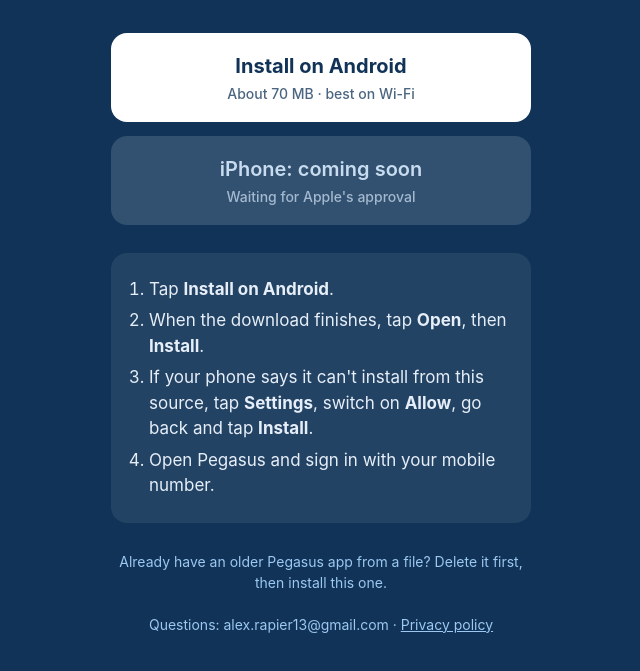
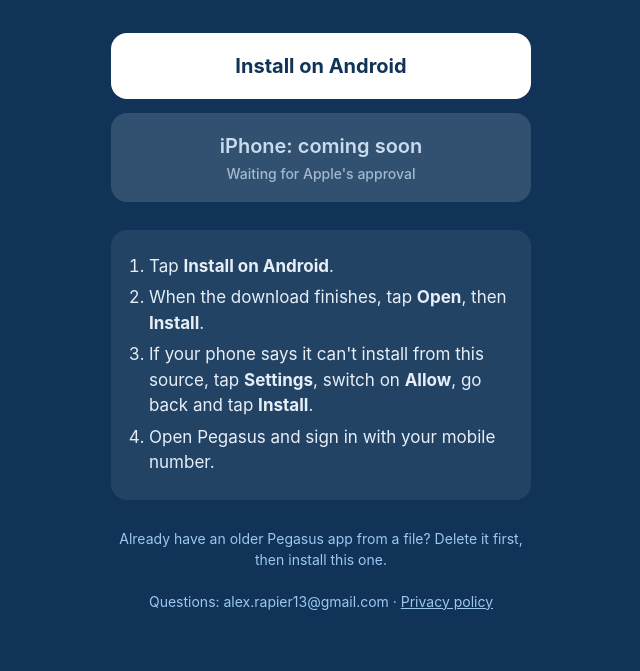
Before and after one commit to Rapier97/pegasus-legal, a plain HTML site: page install.html in a window 1280 px wide. Shown: the part 237-908 px from the top of the page, without its empty margins (319-959 px from the left). Drawn offline with Linux system fonts and the light colour scheme.

Commit message:
Install page: drop size note

```diff
--- a/install.html
+++ b/install.html
@@ -18,7 +18,7 @@ li{margin:6px 0}
 <h1>Pegasus</h1>
 <p class="sub">Adventure Breaks staff app</p>
 
-<a class="btn" href="https://github.com/Rapier97/pegasus-legal/releases/download/android-v1.0.0-5/pegasus.apk">Install on Android<small>About 70 MB · best on Wi-Fi</small></a>
+<a class="btn" href="https://github.com/Rapier97/pegasus-legal/releases/download/android-v1.0.0-5/pegasus.apk">Install on Android</a>
 <a class="btn soon" href="#">iPhone: coming soon<small>Waiting for Apple's approval</small></a>
 
 <ol>
```
